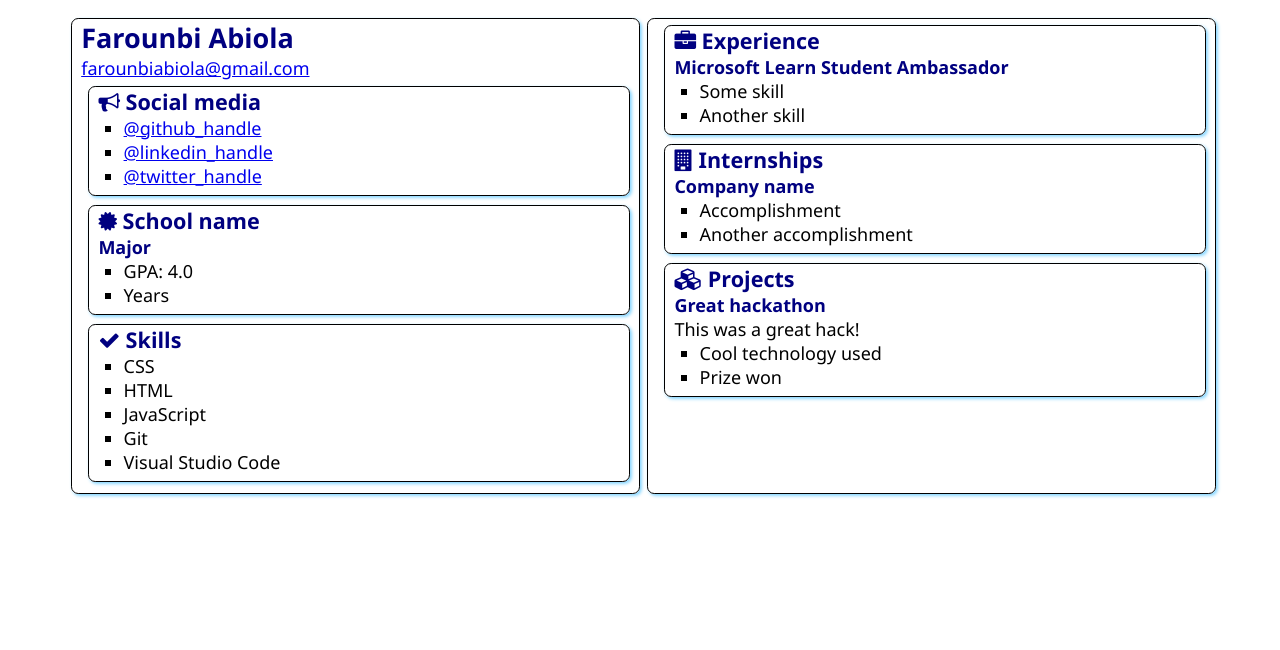
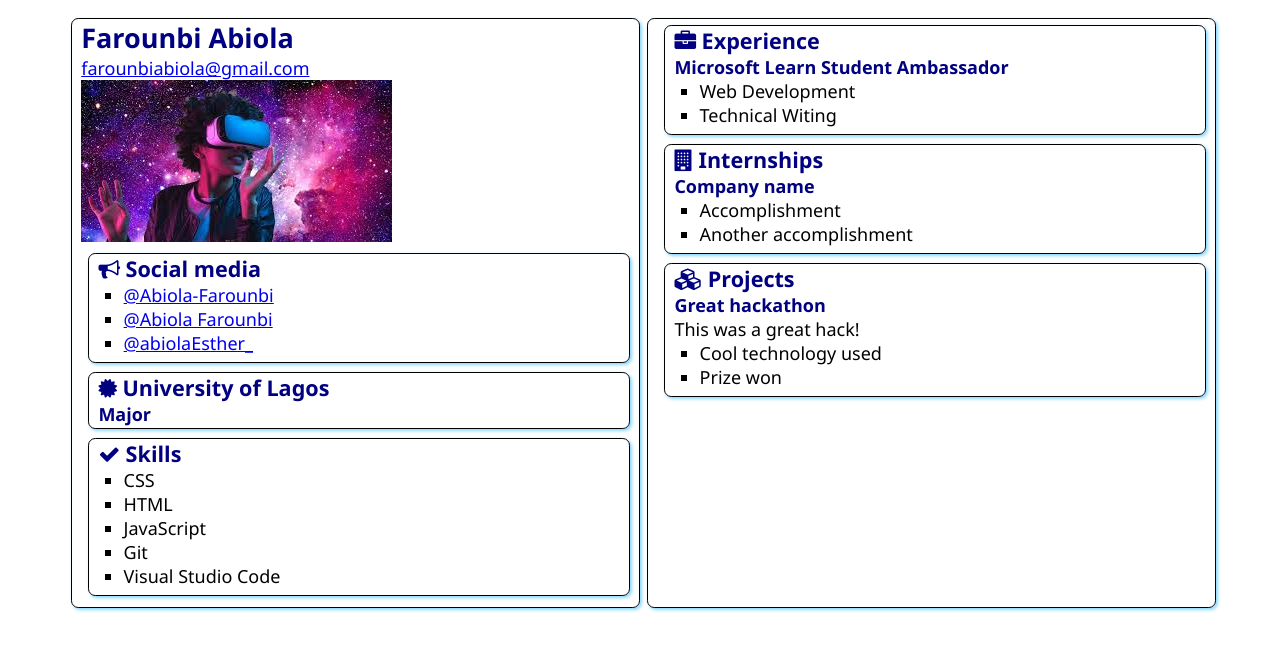
Before and after one commit to Abiola-Farounbi/SATechnicalOnboarding, a plain HTML site: page src/index.html in a window 1280 px wide. Drawn offline with Linux system fonts and the light colour scheme.

Commit message:
added my personal details

```diff
--- a/src/index.html
+++ b/src/index.html
@@ -14,6 +14,7 @@
         <article class="box">
             <h1> Farounbi Abiola </h1>
             <div><a href="mailto:farounbiabiola@gmail.com">farounbiabiola@gmail.com</a></div>
+            <img src='profileImage.jpg' alt='a picture of a girl'/>
 
             <section class="box">
                 <h2>
@@ -21,9 +22,9 @@
                     Social media
                 </h2>
                 <ul>
-                    <li><a href="https://github.com/<handle>">@github_handle</a></li>
-                    <li><a href="https://linkedin.com/in/<handle>">@linkedin_handle</a></li>
-                    <li><a href="https://twitter.com/<handle>">@twitter_handle</a></li>
+                    <li><a href="https://github.com/<handle>">@Abiola-Farounbi</a></li>
+                    <li><a href="https://linkedin.com/in/<handle>">@Abiola Farounbi</a></li>
+                    <li><a href="https://twitter.com/<handle>">@abiolaEsther_</a></li>
                 </ul>
             </section>
 
@@ -31,13 +32,9 @@
                 <div class="education">
                     <h2>
                         <i class="fa fa-certificate" aria-hidden="true"></i>
-                        School name
+                        University of Lagos
                     </h2>
                     <h3>Major</h3>
-                    <ul>
-                        <li>GPA: 4.0</li>
-                        <li>Years</li>
-                    </ul>
                 </div>
             </section>
 
@@ -63,8 +60,8 @@
                 </h2>
                 <h3>Microsoft Learn Student Ambassador</h3>
                 <ul>
-                    <li>Some skill</li>
-                    <li>Another skill</li>
+                    <li>Web Development</li>
+                    <li>Technical Witing</li>
                 </ul>
             </section>
             <section class="box">
```
Also changed, not shown: src/profileImage.jpg (added).
